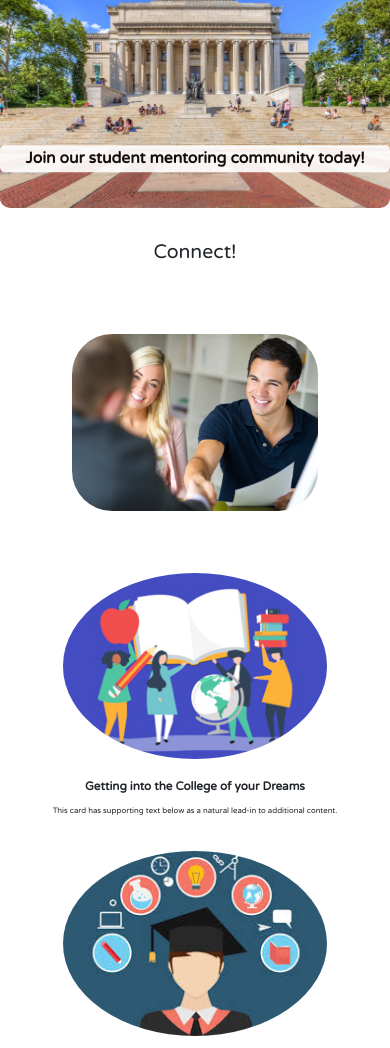
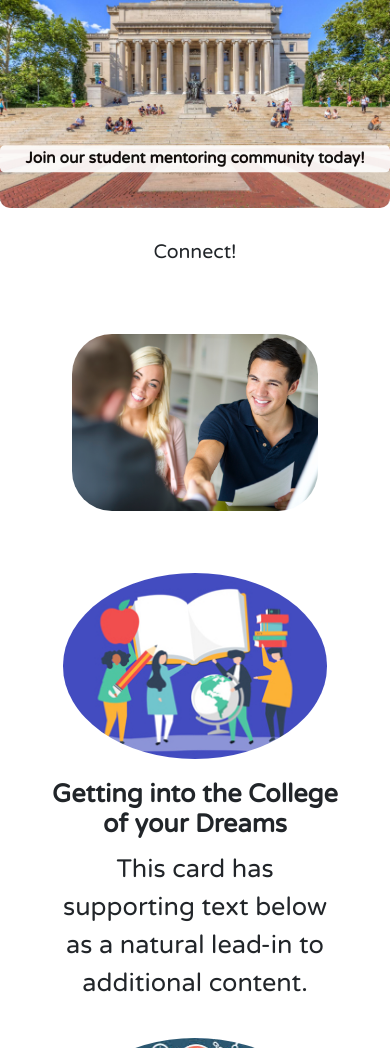
Before and after one commit to JRamos1/PrepU-Blog, a website: page public/index.html in a window 390 px wide. Shown: the part 52-1100 px from the top of the page. Drawn offline with nearby package versions, Linux system fonts and the light colour scheme.

Commit message:
responsive text

```diff
--- a/public/css/styles.css
+++ b/public/css/styles.css
@@ -82,12 +82,12 @@ footer {
   }
 
 h5 {
-    font-size: 3vw;
+    font-size: 3vh;
     font-weight: bolder;
 }
 
 #infoContent {
-font-size: 2vw;
+font-size: 3vh;
 text-align: center;
 }
 
```
